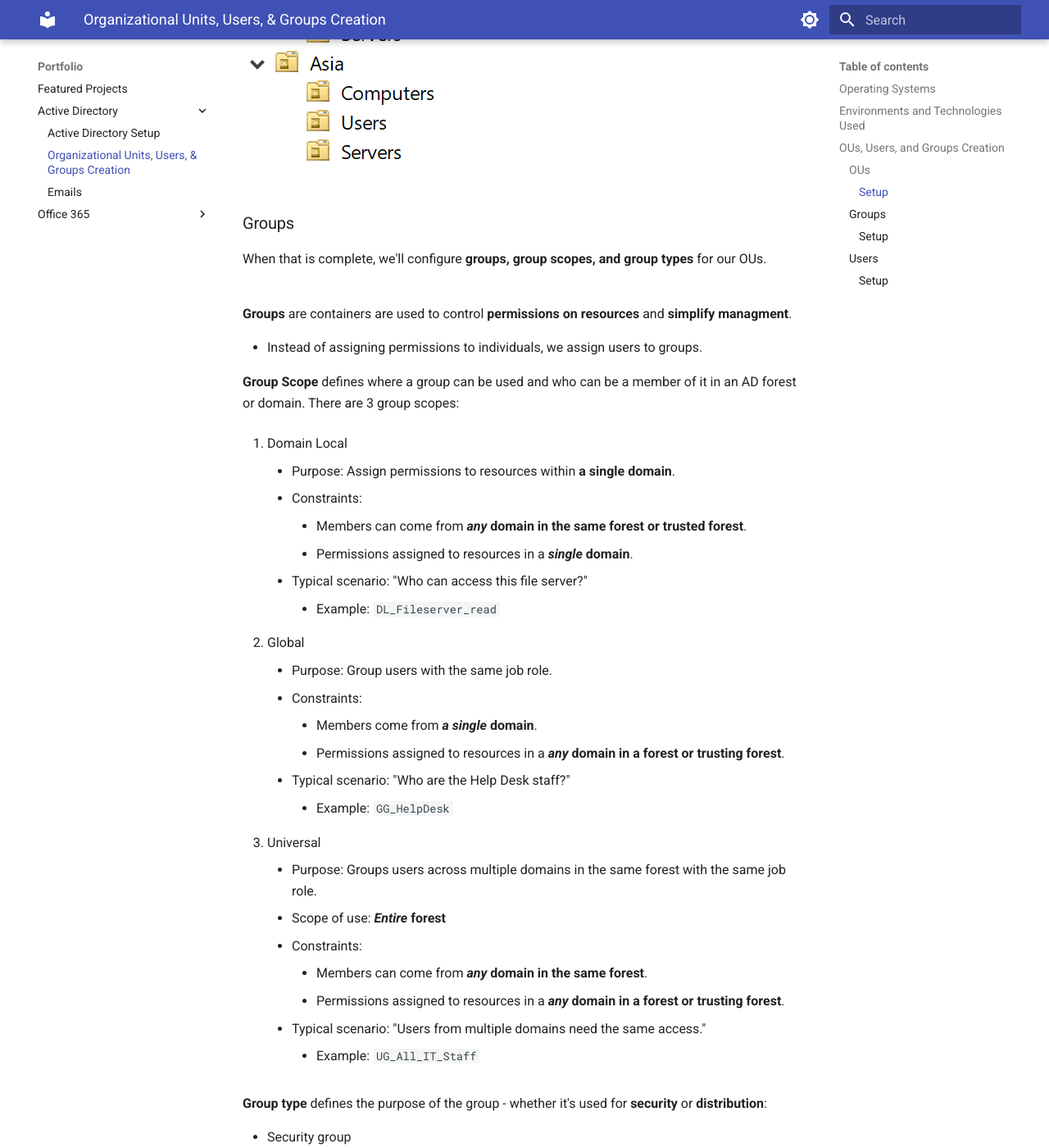
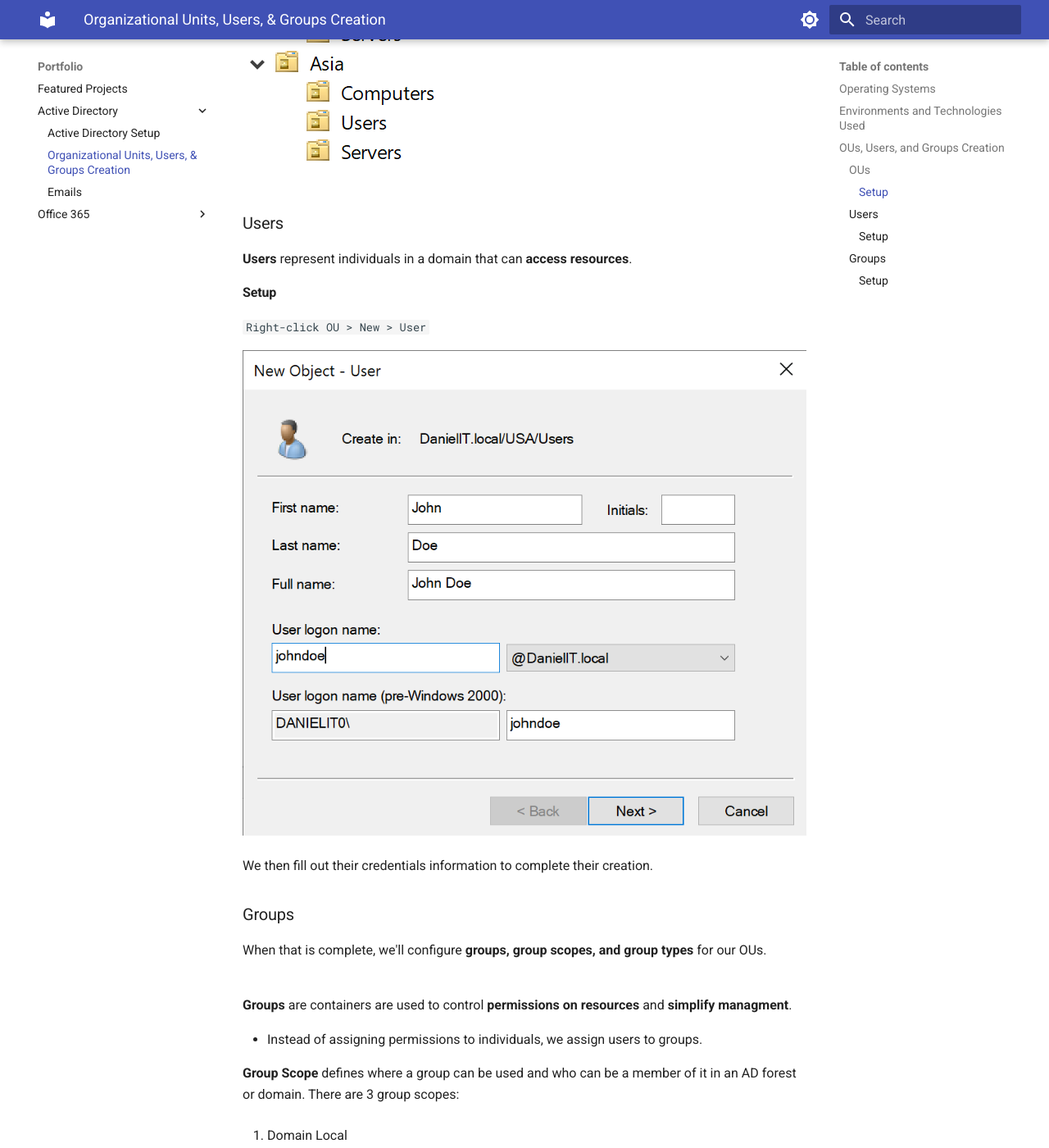
Before and after one commit to DanMedinaGH/IT_portfolio, an MkDocs documentation site: the page built from docs/portfolio/active_directory/OUs_users_groups/OUs_users_groups.md, in a window 1280 px wide and 1400 px high, scrolled down 2701 px. Shown: the whole window at 82% size. Built offline with MkDocs 1.6.1 and Material for MkDocs 9.7.7, drawn with Linux system fonts in a browser that asks for light colours; some of the changed text lies outside the part shown.

````diff
--- a/docs/portfolio/active_directory/OUs_users_groups/OUs_users_groups.md
+++ b/docs/portfolio/active_directory/OUs_users_groups/OUs_users_groups.md
@@ -38,6 +38,16 @@ Here, we write a name and select **OK** to create the OU.
 We'll create OUs for each geopgraphical location and each resource type:
 
 ![New OU](./assets/images/OUs.png)
+
+### Users
+**Users** represent individuals in a domain that can **access resources**.
+
+#### Setup
+```Right-click OU > New > User```
+
+![New User](./assets/images/new_user.png)
+
+We then fill out their credentials information to complete their creation.
 
 ### Groups
 
@@ -89,13 +99,3 @@ When that is complete, we'll configure **groups, group scopes, and group types**
 ![New Group](./assets/images/new_group.png)
 
 After clicking OK a new group will be added to the OU.
-
-### Users
-**Users** represent individuals in a domain that can **access resources**.
-
-#### Setup
-```Right-click OU > New > User```
-
-![New User](./assets/images/new_user.png)
-
-We then fill out their credentials information to complete their creation.
````
Also changed, not shown: docs/portfolio/featured_projects/featured_projects.md (+1 -2 lines).
